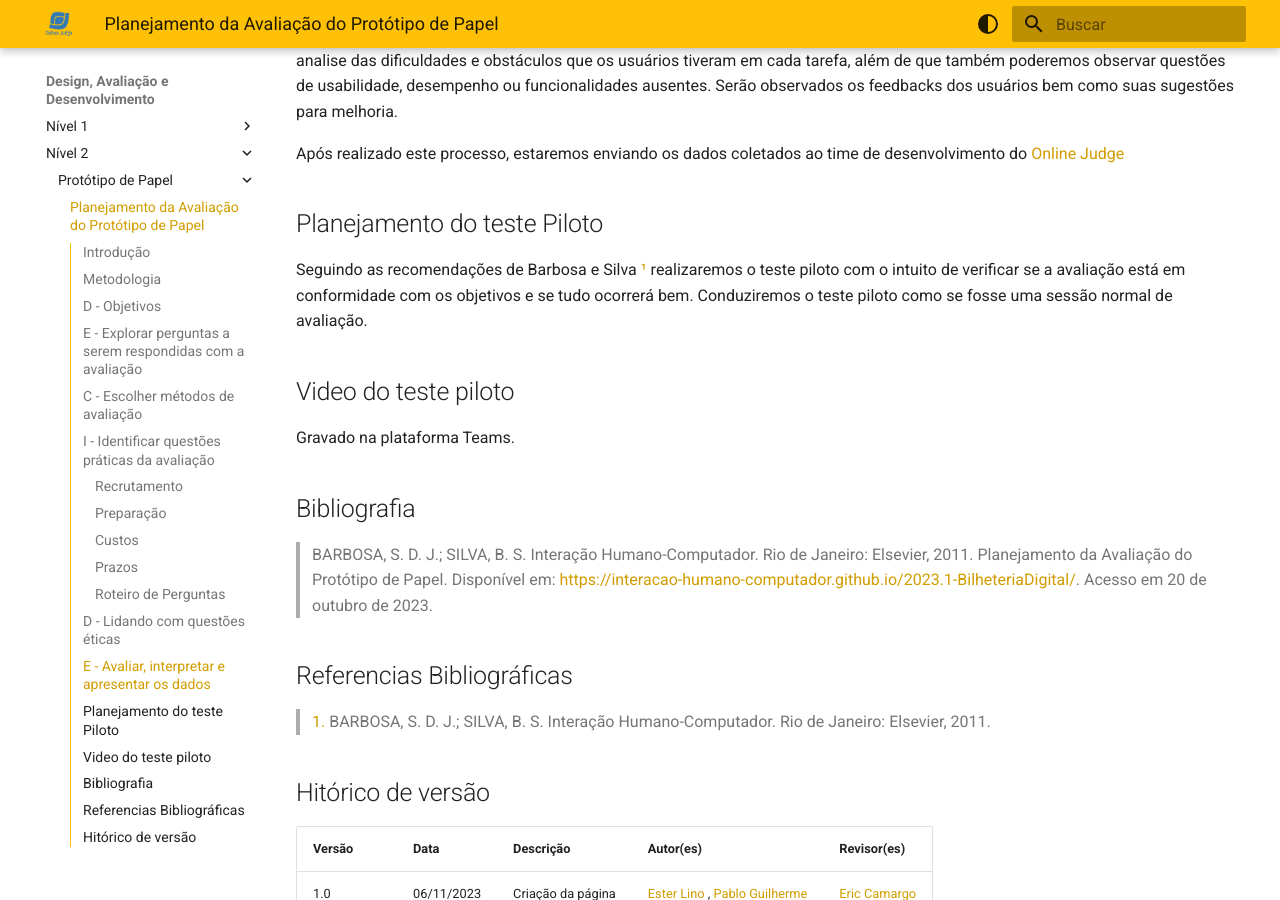
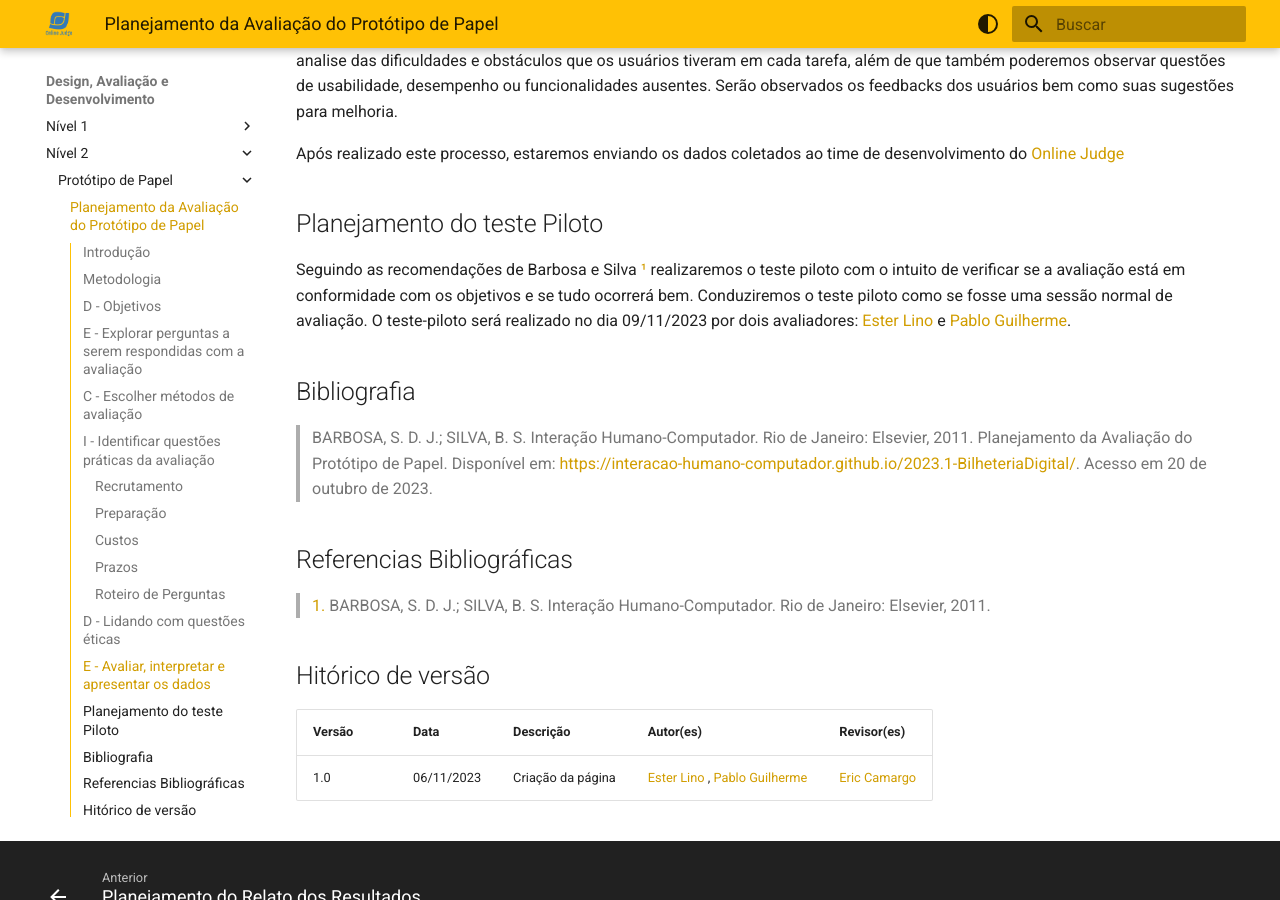
Before and after one commit to Interacao-Humano-Computador/2023.2-OnlineJudge, an MkDocs documentation site: the page built from docs/quarta-entrega/nivel2/planejamento-avaliacao-prototipo-papel.md, in a window 1280 px wide and 900 px high, scrolled down 3480 px. Built offline with MkDocs 1.6.1 and Material for MkDocs 9.7.7, drawn with Linux system fonts in a browser that asks for light colours.

```diff
--- a/docs/quarta-entrega/nivel2/planejamento-avaliacao-prototipo-papel.md
+++ b/docs/quarta-entrega/nivel2/planejamento-avaliacao-prototipo-papel.md
@@ -112,11 +112,7 @@ Após realizado este processo, estaremos enviando os dados coletados ao time de
 
 ## Planejamento do teste Piloto
 
-Seguindo as recomendações de Barbosa e Silva <a id="anchor_1" href="#REF1">¹</a> realizaremos o teste piloto com o intuito de verificar se a avaliação está em conformidade com os objetivos e se tudo ocorrerá bem. Conduziremos o teste piloto como se fosse uma sessão normal de avaliação.
-
-## Video do teste piloto
-
-Gravado na plataforma Teams.
+Seguindo as recomendações de Barbosa e Silva <a id="anchor_1" href="#REF1">¹</a> realizaremos o teste piloto com o intuito de verificar se a avaliação está em conformidade com os objetivos e se tudo ocorrerá bem. Conduziremos o teste piloto como se fosse uma sessão normal de avaliação. O teste-piloto será realizado no dia 09/11/2023 por dois avaliadores: [Ester Lino](https://github.com/esteerlino) e [Pablo Guilherme](https://github.com/PabloGJBS).
 
 ## Bibliografia
 
```
Also changed, not shown: other parts of docs/quarta-entrega/nivel2/planejamento-avaliacao-prototipo-papel.md (+1 -1 lines), docs/quarta-entrega/nivel1/storyboard/relato-resultados-storyboard.md (+52 -0 lines).
